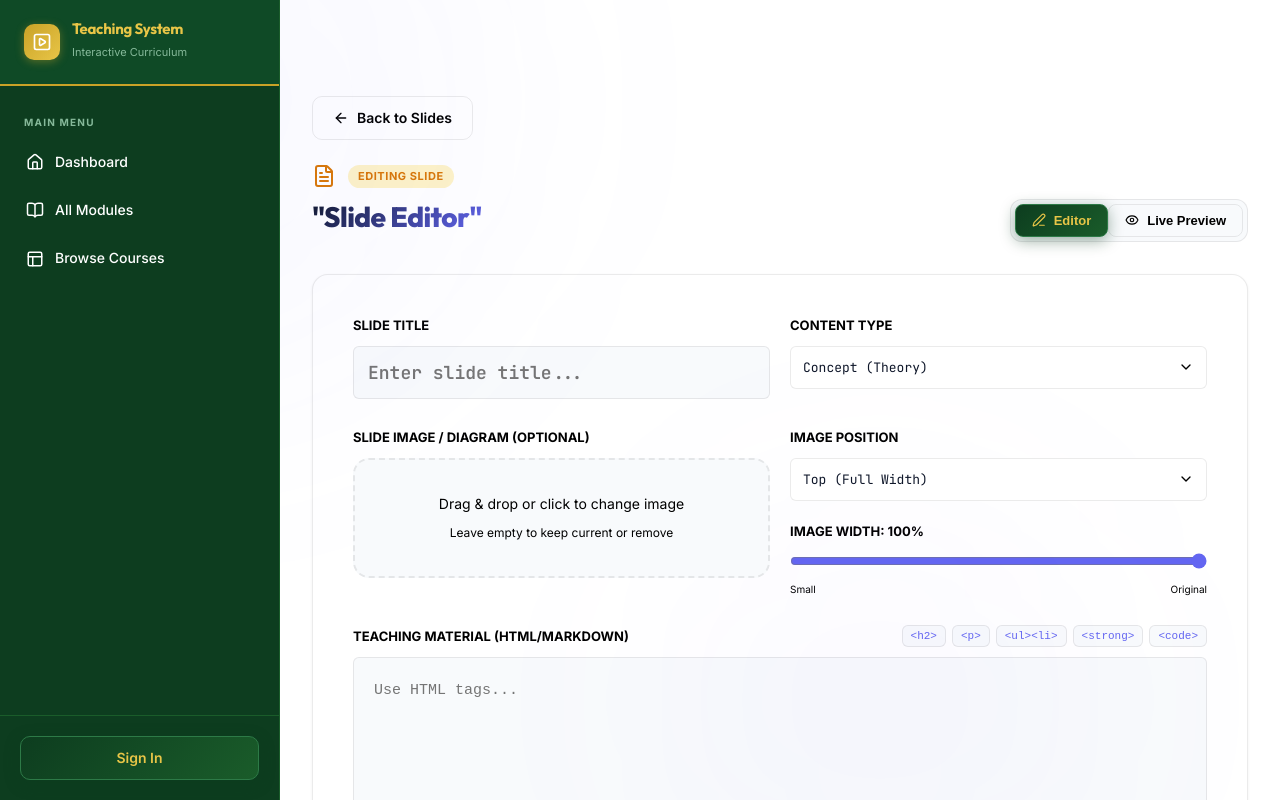
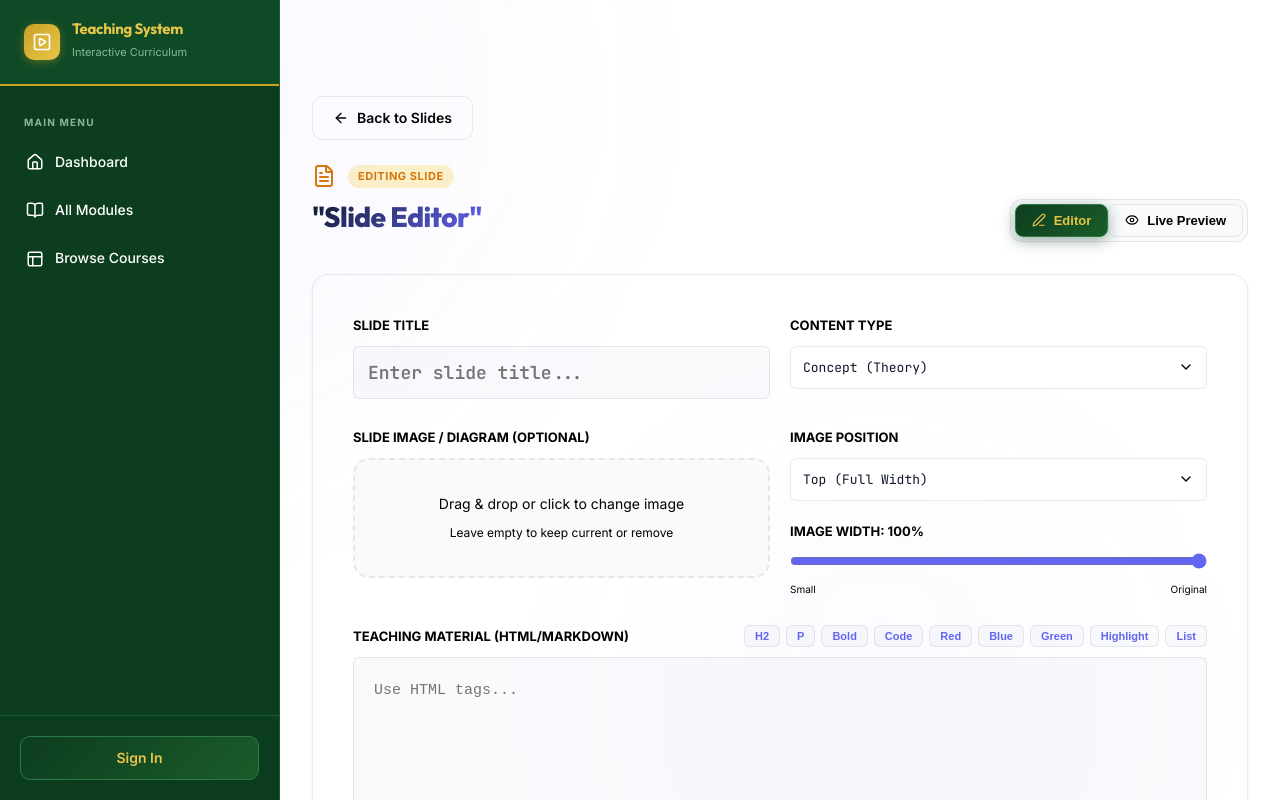
Before and after one commit to Ari-ICU/teaching-system, a Next.js app in the folder frontend/: page /admin/lessons/1/slides/1/edit in a window 1280 px wide. Shown: the top 800 px of the page. Built offline with nearby package versions, Linux system fonts and the light colour scheme.

Commit message:
feat: add rich text formatting shortcuts for slide content in creation and edit pages

```diff
--- a/frontend/src/app/admin/lessons/[id]/slides/[slideId]/edit/page.tsx
+++ b/frontend/src/app/admin/lessons/[id]/slides/[slideId]/edit/page.tsx
@@ -249,10 +249,20 @@ export default function EditSlidePage({ params }: { params: Promise<{ id: string
             <div>
               <div style={{ display: 'flex', justifyContent: 'space-between', alignItems: 'center', marginBottom: '10px' }}>
                 <label style={{ fontSize: '13px', fontWeight: 700, color: 'var(--text-muted)' }}>TEACHING MATERIAL (HTML/MARKDOWN)</label>
-                <div style={{ display: 'flex', gap: '6px' }}>
-                  {['<h2>', '<p>', '<ul><li>', '<strong>', '<code>'].map(tag => (
-                    <button key={tag} type="button" onClick={() => setFormData({ ...formData, content: formData.content + tag })}
-                      style={{ padding: '4px 8px', fontSize: '11px', fontFamily: 'monospace', background: 'var(--bg-secondary)', border: '1px solid var(--border)', borderRadius: '6px', cursor: 'pointer', color: 'var(--indigo)' }}>{tag}</button>
+                <div style={{ display: 'flex', gap: '6px', flexWrap: 'wrap', justifyContent: 'flex-end' }}>
+                  {[
+                    { label: 'H2', tag: '<h2>Title</h2>' },
+                    { label: 'P', tag: '<p>Paragraph</p>' },
+                    { label: 'Bold', tag: '<strong>Text</strong>' },
+                    { label: 'Code', tag: '<code>code</code>' },
+                    { label: 'Red', tag: '<span style="color:#ef4444">Text</span>' },
+                    { label: 'Blue', tag: '<span style="color:#3b82f6">Text</span>' },
+                    { label: 'Green', tag: '<span style="color:#10b981">Text</span>' },
+                    { label: 'Highlight', tag: '<mark style="background:#fef08a;padding:0 4px;border-radius:4px">Text</mark>' },
+                    { label: 'List', tag: '<ul>\n  <li>Item 1</li>\n  <li>Item 2</li>\n</ul>' }
+                  ].map(item => (
+                    <button key={item.label} type="button" onClick={() => setFormData({ ...formData, content: formData.content + item.tag })}
+                      style={{ padding: '4px 10px', fontSize: '11px', fontWeight: 600, background: 'var(--bg-secondary)', border: '1px solid var(--border)', borderRadius: '6px', cursor: 'pointer', color: 'var(--indigo)' }}>{item.label}</button>
                   ))}
                 </div>
               </div>
```
Also changed, not shown: frontend/src/app/admin/lessons/[id]/slides/new/page.tsx (+19 -1 lines).
